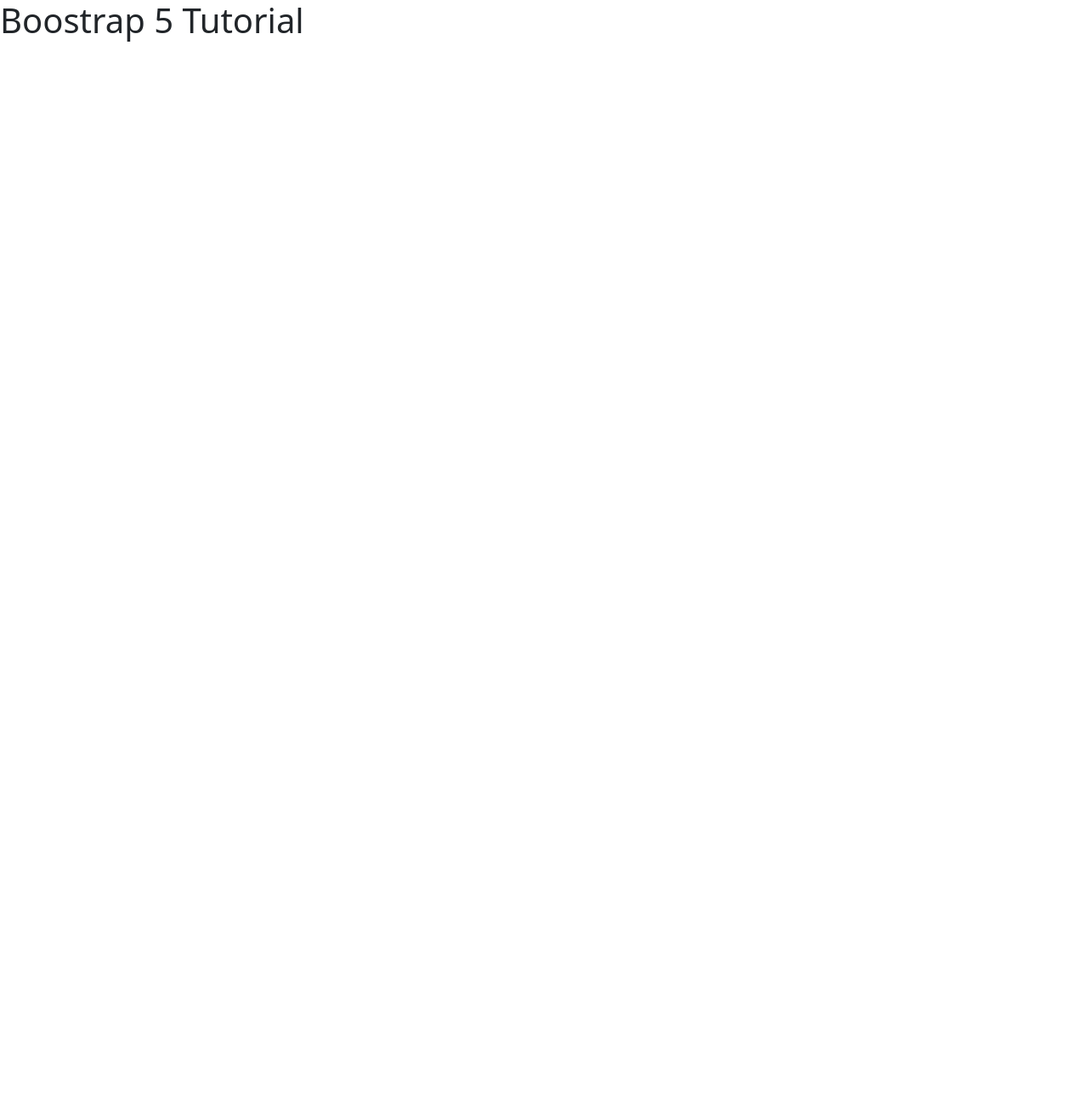
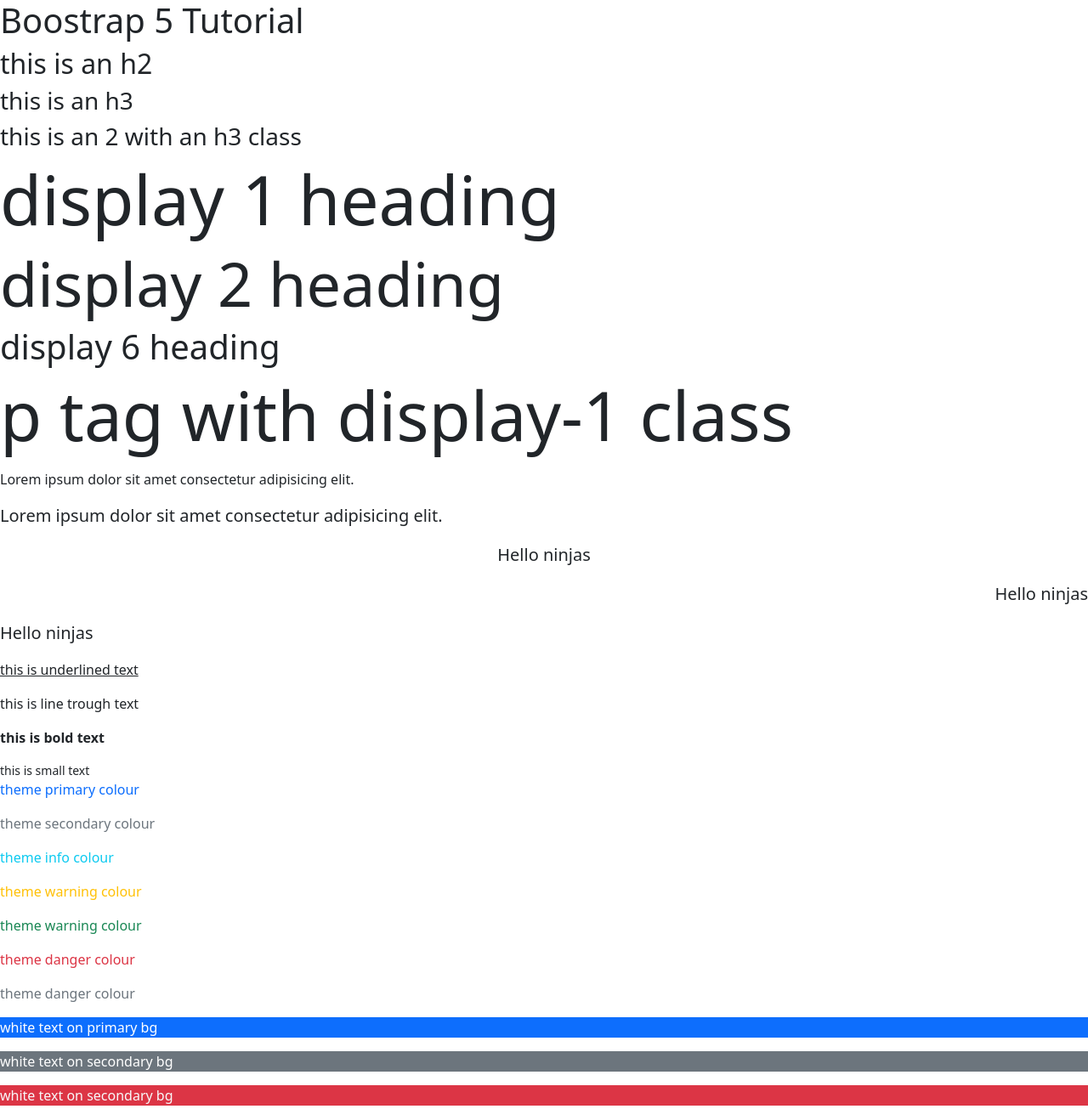
Before and after one commit to OskarTall0/bootstrap, a website: page index.html in a window 1280 px wide. Shown: the whole page at 85% size. Before the commit the page ends 800 px from the top, so only its background shows below. Drawn offline with nearby package versions, Linux system fonts and the light colour scheme.

Commit message:
Add files via upload

```diff
--- a/index.html
+++ b/index.html
@@ -12,7 +12,45 @@
     />
   </head>
   <body>
+
     <h1>Boostrap 5 Tutorial</h1>
+    <h2>this is an h2</h2>
+    <h3>this is an h3</h3>
+    <h2 class="h3">this is an 2 with an h3 class</h2>
+
+
+    <h1 class="display-1">display 1 heading</h1>
+    <h1 class="display-2">display 2 heading</h1>
+    <h1 class="display-6">display 6 heading</h1>
+    <p class="display-1">p tag with display-1 class</p>
+
+
+    <p>Lorem ipsum dolor sit amet consectetur adipisicing elit.</p>
+    <p class="lead">Lorem ipsum dolor sit amet consectetur adipisicing elit.</p>
+    <p class="lead text-center">Hello ninjas</p>
+    <p class="lead text-end">Hello ninjas</p>
+    <p class="lead">Hello ninjas</p>
+
+
+     <p class="text-decoration-underline">this is underlined text</p>
+     <p class="text-decoration-line-trough">this is line trough text</p>
+     <p class="fw-bold">this is bold text</p>
+     <small>this is small text</small>
+
+
+     <p class="text-primary">theme primary colour</p>
+     <p class="text-secondary">theme secondary colour</p>
+     <p class="text-info">theme info colour</p>
+     <p class="text-warning">theme warning colour</p>
+     <p class="text-success">theme warning colour</p>
+     <p class="text-danger">theme danger colour</p>
+     <p class="text-muted">theme danger colour</p>
+
+
+     <p class="text-white bg-primary">white text on primary bg</p>
+     <p class="text-white bg-secondary">white text on secondary bg</p>
+     <p class="text-light bg-danger">white text on secondary bg</p>
+
 
     <script
       src="https://cdn.jsdelivr.net/npm/bootstrap@5.0.1/dist/js/bootstrap.bundle.min.js"
```
